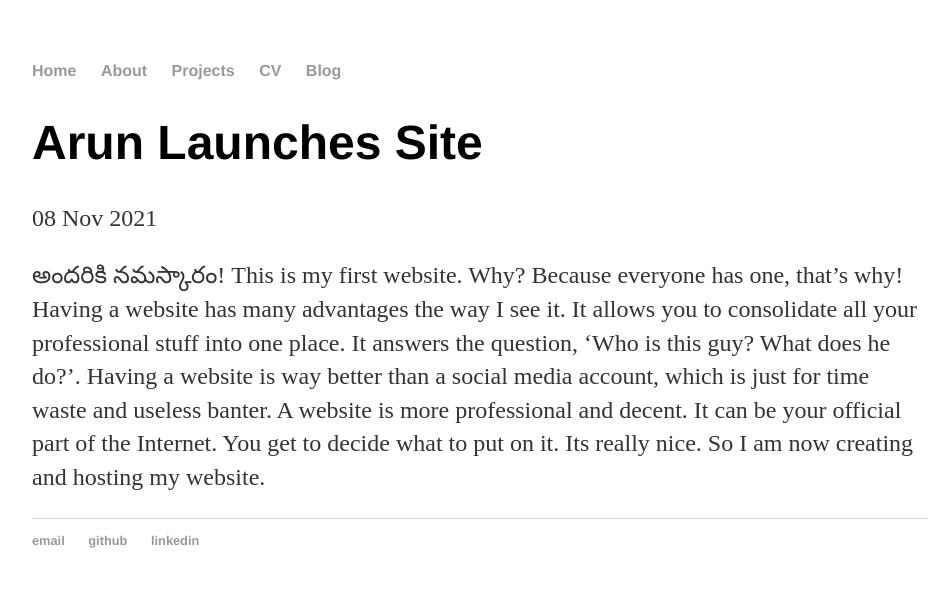
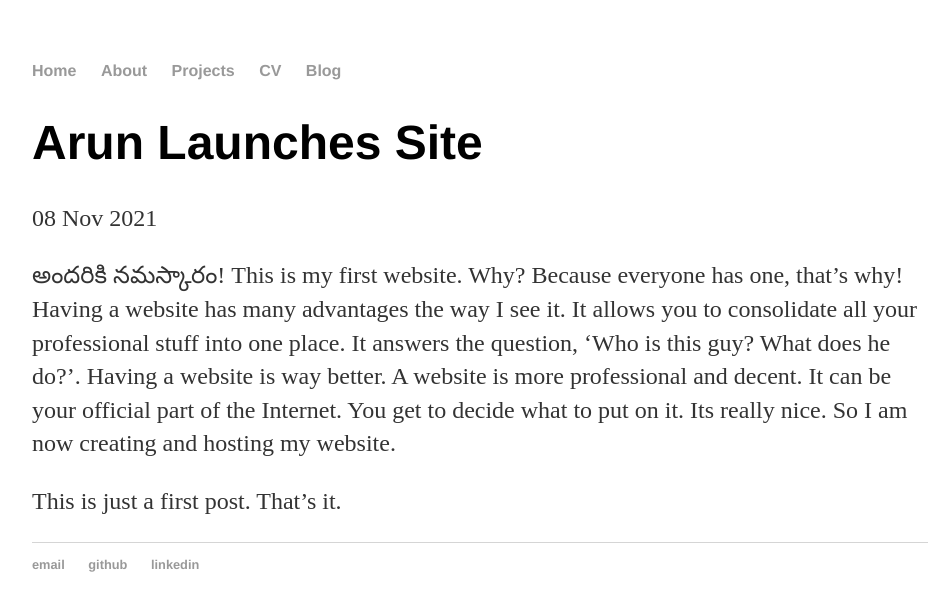
Before and after one commit to arun-y99/arun-y99.github.io, a Jekyll site: the page built from _posts/2021-11-08-first-post.md, in a window 1280 px wide. Shown: the top 611 px of the page, without its empty margins (160-1108 px from the left). Built offline with Jekyll 4.4.1, drawn with Linux system fonts in a browser that asks for light colours.

Commit message:
Update 2021-11-08-first-post.md

```diff
--- a/_posts/2021-11-08-first-post.md
+++ b/_posts/2021-11-08-first-post.md
@@ -4,4 +4,6 @@ title: "Arun Launches Site"
 date: 2021-11-08
 ---
 
-అందరికి నమస్కారం! This is my first website. Why? Because everyone has one, that's why! Having a website has many advantages the way I see it. It allows you to consolidate all your professional stuff into one place. It answers the question, 'Who is this guy? What does he do?'. Having a website is way better than a social media account, which is just for time waste and useless banter. A website is more professional and decent. It can be your official part of the Internet. You get to decide what to put on it. Its really nice. So I am now creating and hosting my website.
+అందరికి నమస్కారం! This is my first website. Why? Because everyone has one, that's why! Having a website has many advantages the way I see it. It allows you to consolidate all your professional stuff into one place. It answers the question, 'Who is this guy? What does he do?'. Having a website is way better. A website is more professional and decent. It can be your official part of the Internet. You get to decide what to put on it. Its really nice. So I am now creating and hosting my website.
+
+This is just a first post. That's it.
```
